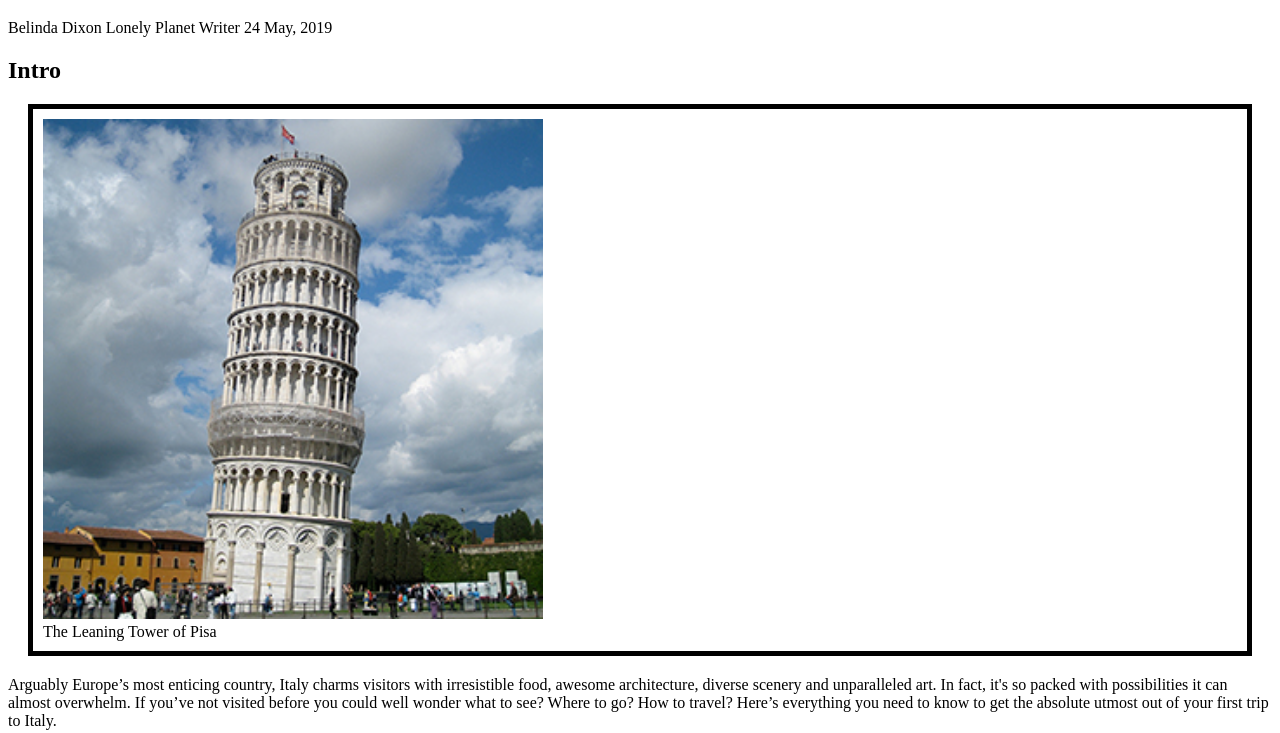
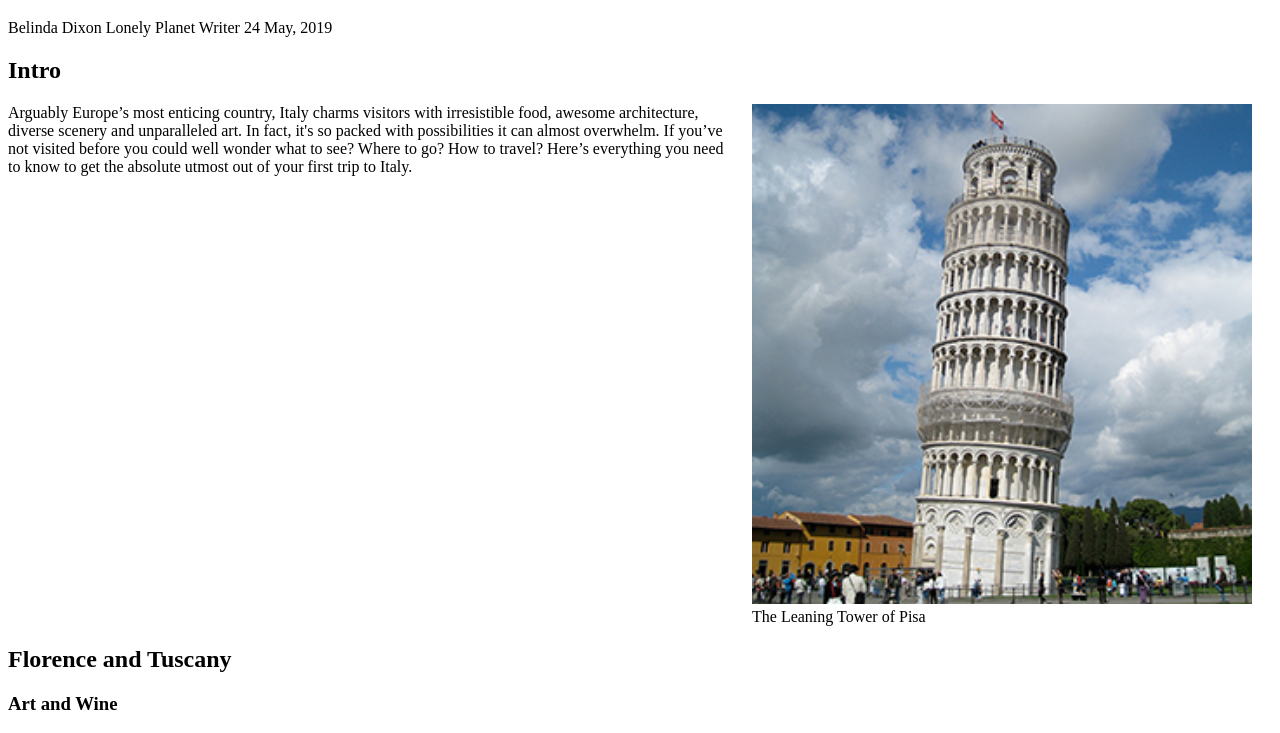
Before and after one commit to brianboyl/italy, a plain HTML site: page index.html in a window 1280 px wide. Shown: the part 61-794 px from the top of the page. Drawn offline with Linux system fonts and the light colour scheme.

Commit message:
Floating Images

```diff
--- a/style.css
+++ b/style.css
@@ -1,5 +1,21 @@
 figure {
-    border: 5px solid black;
-    padding: 10px;
-    margin: 20px;
+    float: right;
+    /*border: 5px solid black;*/
+    /*padding: 10px;*/
+    margin-top: 0px;
+    margin-bottom: 20px;
+    margin-left: 20px;
+    margin-right: 20px;
   }
+
+  img {
+    /*border: 5px solid black;*/
+    /*padding: 10px;*/
+    /*display: block;*/
+    /*margin-left: auto;*/
+    /*margin-right: auto;*/
+  }
+
+  section {
+    clear: both;
+  }
```
